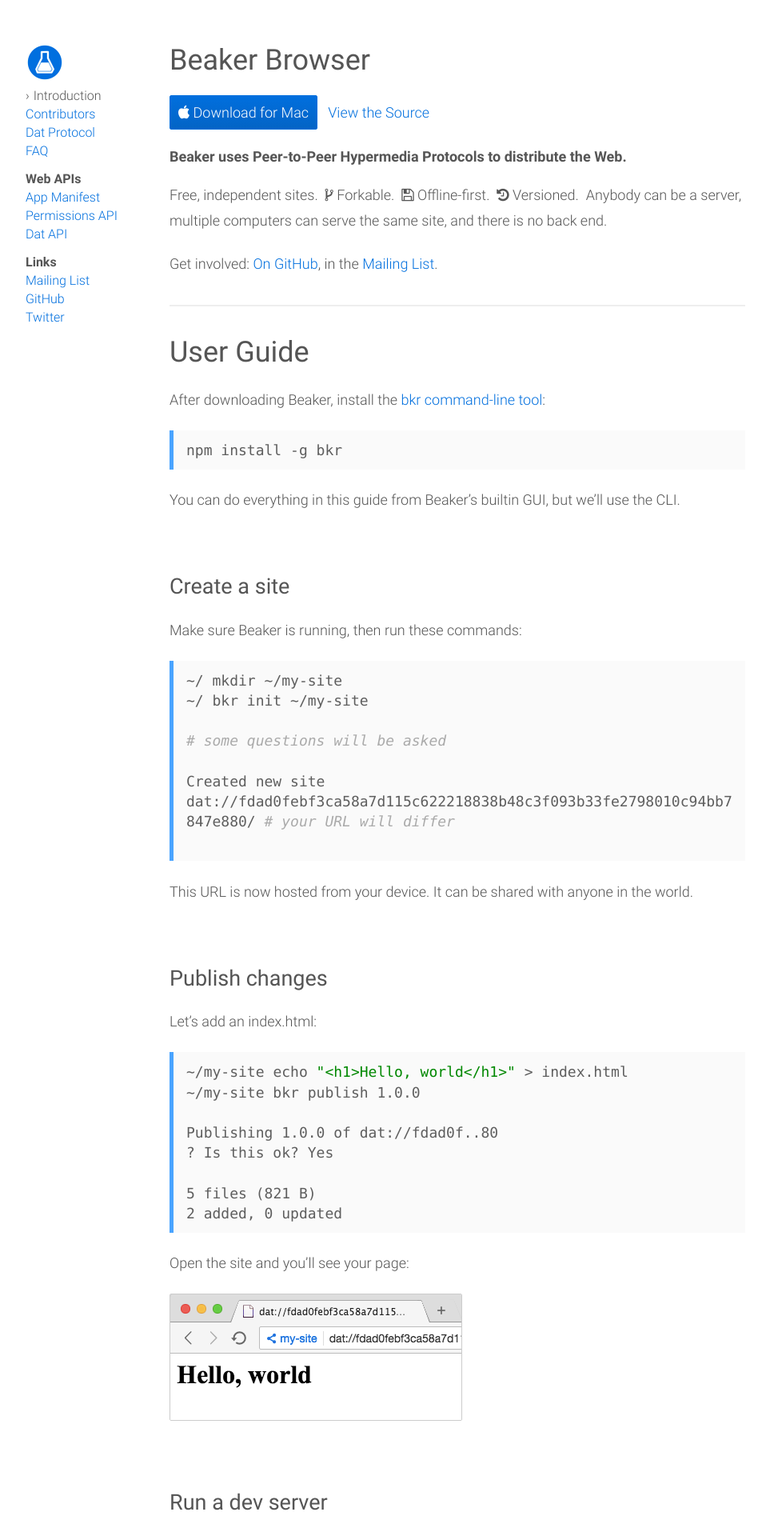
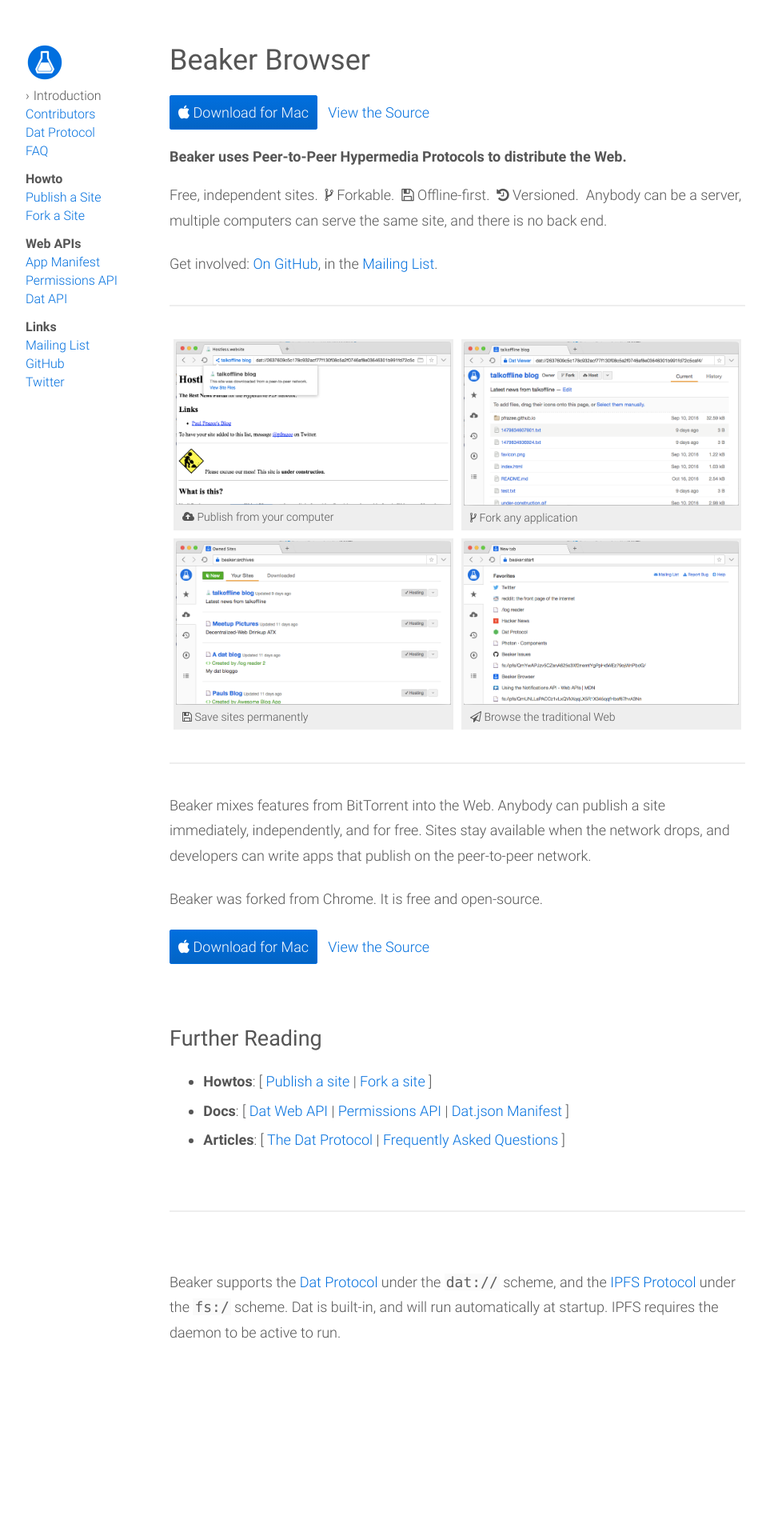
Before and after one commit to beakerbrowser/beakerbrowser.com, a Jekyll site: the page built from _docs/index.md, in a window 1280 px wide. Shown: the top 1920 px of the page at 80% size, without its empty margins (128-1091 px from the left). Built offline with Jekyll 4.4.1, drawn with Linux system fonts in a browser that asks for light colours; after the commit the page ends 1704 px from its top, so only the background shows below that; some of the changed text lies outside the part shown.

Commit message:
improve intro and split user guide into howtos

````diff
--- a/_docs/index.md
+++ b/_docs/index.md
@@ -19,148 +19,45 @@
 
 <hr class="nomargin">
 
-## User Guide
+<div class="screenshots">
+  <div>
+    <a href="/img/intro-screenshot-4.png" target="_blank"><img src="/img/intro-screenshot-4.png"></a>
+    <div class="caption"><span class="fa fa-cloud-upload"></span> Publish from your computer</div>
+  </div>
+  <div>
+    <a href="/img/intro-screenshot-3.png" target="_blank"><img src="/img/intro-screenshot-3.png"></a>
+    <div class="caption"><span class="fa fa-code-fork"></span> Fork any application</div>
+  </div>
+</div>
+<div class="screenshots">
+  <div>
+    <a href="/img/intro-screenshot-2.png" target="_blank"><img src="/img/intro-screenshot-2.png"></a>
+    <div class="caption"><span class="fa fa-floppy-o"></span> Save sites permanently</div>
+  </div>
+  <div>
+    <a href="/img/intro-screenshot-1.png" target="_blank"><img src="/img/intro-screenshot-1.png"></a>
+    <div class="caption"><span class="fa fa-paper-plane-o"></span> Browse the traditional Web</div>
+  </div>
+</div>
 
-After downloading Beaker, install the [bkr command-line tool](https://github.com/beakerbrowser/bkr):
+<hr class="nomargin">
 
-```
-npm install -g bkr
-```
+Beaker mixes features from BitTorrent into the Web.
+Anybody can publish a site immediately, independently, and for free.
+Sites stay available when the network drops, and developers can write apps that publish on the peer-to-peer network.
 
-You can do everything in this guide from Beaker's builtin GUI, but we'll use the CLI.
+Beaker was forked from Chrome.
+It is free and open-source.
 
-<br>
-### Create a site
-
-Make sure Beaker is running, then run these commands:
-
-```bash
-~/ mkdir ~/my-site
-~/ bkr init ~/my-site
-
-# some questions will be asked
-
-Created new site
-dat://fdad0febf3ca58a7d115c622218838b48c3f093b33fe2798010c94bb7847e880/ # your URL will differ
-
-```
-
-This URL is now hosted from your device.
-It can be shared with anyone in the world.
-
-<br>
-### Publish changes
-
-Let's add an index.html:
-
-```bash
-~/my-site echo "<h1>Hello, world</h1>" > index.html
-~/my-site bkr publish 1.0.0
-
-Publishing 1.0.0 of dat://fdad0f..80
-? Is this ok? Yes
-
-5 files (821 B)
-2 added, 0 updated
-```
-
-Open the site and you'll see your page:
-
-<img src="/img/getting-started-screen-helloworld.png" class="bordered">
-
-<br>
-### Run a dev server
-
-Publishing with bkr is similar to publishing on NPM.
-It updates the site's permanent changelog, and writes a new version.
-
-If you want to work on a site without publishing, you can create a temporary dat using the `dev` command.
-This dat will stay in sync with the folder.
-
-```bash
-~/my-site bkr dev
-
-  Building '/Users/bob/my-site'...
-  Ready. Sharing at:
-
-  dat://f53bb36ba6b49e2f55faadba44192c03357a57812d730f1974a422ff91057d7b # again, your url will differ
-```
-
-When you close `bkr dev`, the temporary site will be deleted.
-
-<br>
-### Turn on live-reloading
-
-While you work, it can be convenient to turn on live-reloading in Beaker.
-This can be done by the dropdown menu at the top right:
-
-<img src="/img/getting-started-screen-livereload.png" class="bordered">
-
-Now when you make changes, the page will automatically reload itself.
-
-```bash
-~/my-site echo "<p>How are you?</p>" >> index.html
-```
-
-<br>
-### Inspect a site
-
-If you want to view a site's files from Beaker, click on the title in the navbar, then click on "View Site Files."
-
-<img src="/img/getting-started-screen-siteinfo.png" class="bordered">
-
-You'll be presented with a file-listing, and tools to host or fork the site.
-
-<img src="/img/getting-started-screen-datviewer.png" class="bordered">
-
-<br>
-### Fork a site
-
-You can fork a site from Beaker or the CLI.
-
-```
-~ bkr fork dat://fdad0febf3ca58a7d115c622218838b48c3f093b33fe2798010c94bb7847e880/ ~/my-new-fork
-
-Forking dat://fdad0f..80, please be patient...
-
-Checking out into /Users/bob/my-new-fork
-2 files created
-New url: dat://1322af7a09027ff2b80b250ae410e33873a788000066a9996365095838d02069
-```
-
-<br>
-### bkr commands
-
-Learn more about bkr at [https://github.com/beakerbrowser/bkr](https://github.com/beakerbrowser/bkr).
-
-```bash
-Usage: bkr <command> [opts...]
-
-  init [directory]
-  co <dat-link> [directory]
-  fork <dat-link|directory> [directory]
-
-  dev [directory]
-
-  status [directory]
-  pull [--live] [directory]
-  publish [major|minor|patch|{version}] [directory]
-
-  ls [--mine]
-  add <dat-link|dat-ref>
-  rm <dat-link|dat-ref>
-  host <dat-link|dat-ref>
-  unhost <dat-link|dat-ref>
-```
+<a class="btn btn-primary" href="https://download.beakerbrowser.net/download/latest/osx"><i class="fa fa-apple" aria-hidden="true"></i> Download for Mac</a>
+&nbsp; <a href="https://github.com/beakerbrowser/beaker">View the Source</a>
 
 <br>
 ### Further Reading
 
- - About the [Dat Protocol](/docs/dat/intro.html)
- - The [Dat Web API](/docs/apis/dat.html)
- - The [Permissions API](/docs/apis/permissions.html)
- - The [Dat.json Manifest](/docs/apis/manifest.html)
- - [Frequently Asked Questions](/docs/faq.html)
+ - **Howtos**: [ [Publish a site](/docs/howto/publish-a-site.html) \| [Fork a site](/docs/howto/fork-a-site.html) ]
+ - **Docs**: [ [Dat Web API](/docs/apis/dat.html) \| [Permissions API](/docs/apis/permissions.html) \| [Dat.json Manifest](/docs/apis/manifest.html) ]
+ - **Articles**: [ [The Dat Protocol](/docs/dat/intro.html) \| [Frequently Asked Questions](/docs/faq.html) ]
 
 <hr>
 
--- a/css/main.scss
+++ b/css/main.scss
@@ -241,6 +241,24 @@
   }
   p {
     margin: 0 !important;
+  }
+}
+
+.screenshots {
+  display: flex;
+  & > div {
+    flex: 1;
+    margin: 5px;
+    border: 3px solid #eee;
+    background: #eee;
+
+    img {
+      display: block;
+    }
+    .caption {
+      padding: 7px 8px 5px;
+      font-size: 14px;
+    }
   }
 }
 
````
Also changed, not shown: _docs/howto/fork-a-site.md (added, +31 -0 lines), _docs/howto/publish-a-site.md (added, +86 -0 lines), img/intro-screenshot-1.png (added), img/intro-screenshot-2.png (added), img/intro-screenshot-3.png (added), img/intro-screenshot-4.png (added), 1 other file.
